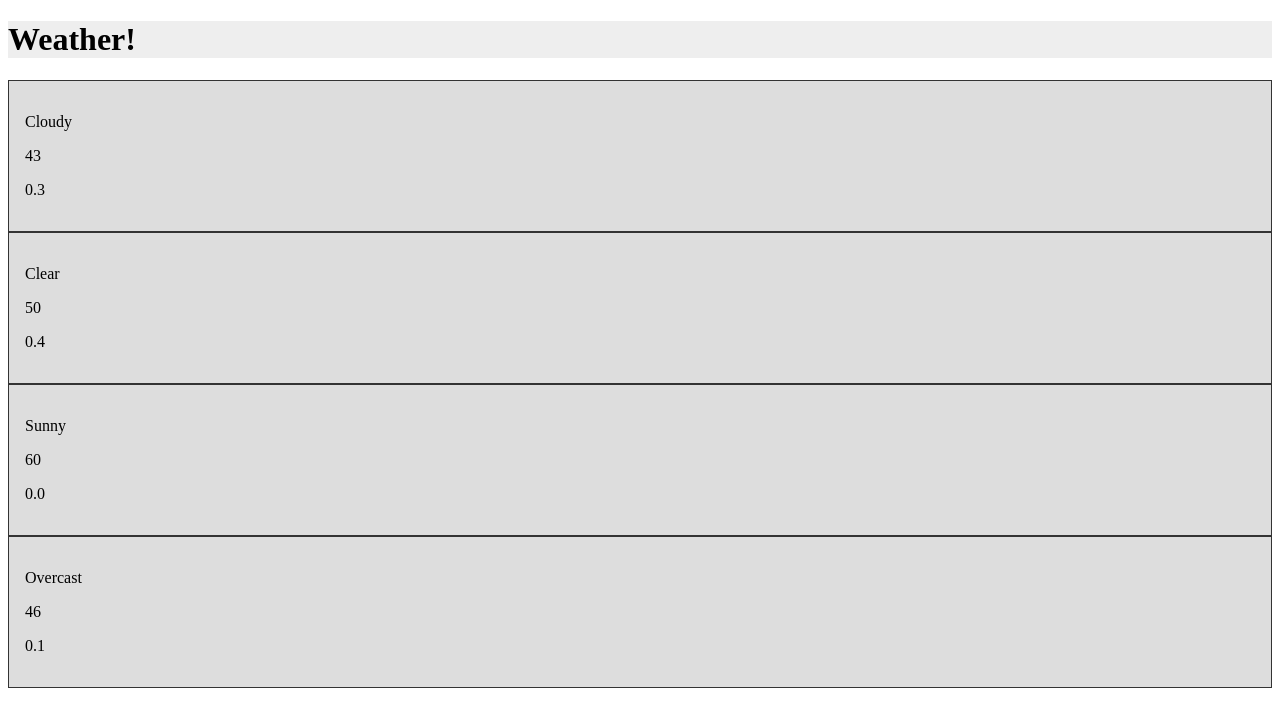
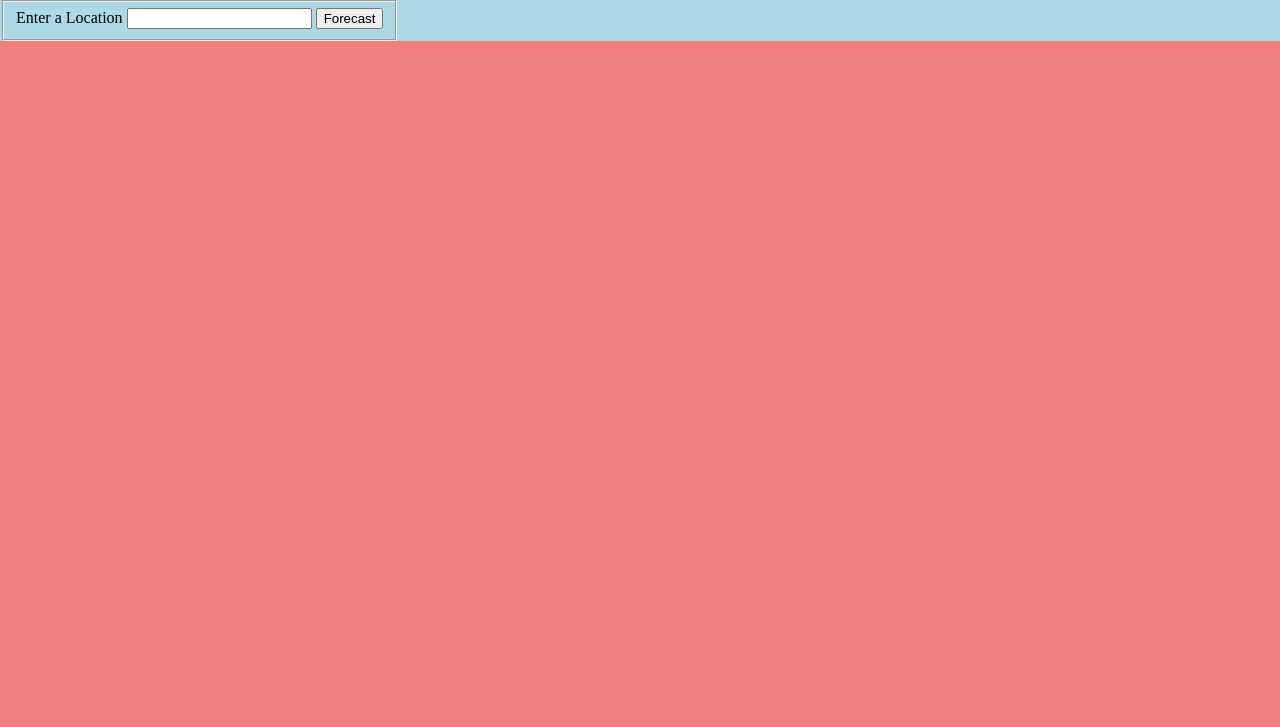
Before and after one commit to sammoneal/weather, a Flask app: page / in a window 1280 px wide. Shown: the top 727 px of the page. Run offline with Flask 2, Linux system fonts and the light colour scheme.

Commit message:
Pushing to github.

```diff
--- a/app.py
+++ b/app.py
@@ -1,18 +1,32 @@
-from flask import Flask, render_template
+from flask import Flask, render_template, request
+from flask.helpers import url_for
+from werkzeug.utils import redirect
 from weather_api import WeatherAPI, Cords, geolocator
+from forms import SearchForm
 
 app = Flask(__name__)
+app.secret_key = 'ac23959ac002afac32be8093c72920ea'
 
-weather_dummy = [("Cloudy",43,0.3),("Clear",50,0.4),("Sunny",60,0.0),("Overcast",46,0.1)]
+@app.route('/', methods=['GET', 'POST'])
+@app.route('/search', methods=['GET', 'POST'])
+def search():
+    form = SearchForm()
+    if form.validate_on_submit():
+        return redirect(url_for('weather', lat=form.geocoded.latitude, long=form.geocoded.longitude))
+    return render_template('search.html', title='My Weather Site', form=form)
 
-@app.route('/')
-@app.route('/home')
-def home():
-    return render_template('home.html', title='Home', weather=weather_dummy)
+@app.route('/weather/<lat>/<long>')
+def weather(lat, long):
+    weather = WeatherAPI(lat, long)
+    return render_template('weather.html', title=weather.city+' - Weather', weather=weather)
 
-#@app.route('/search')
-#    raise NotImplementedError
 
+
+
+
+
+
+#CSS grid refs
 @app.route('/grid')
 def grid():
     return render_template('grid.html')
--- a/forms.py
+++ b/forms.py
@@ -1,5 +1,4 @@
 from flask_wtf import FlaskForm
-from geopy import geocoders
 from wtforms import StringField, SubmitField
 from wtforms.validators import DataRequired, ValidationError
 from weather_api import geolocator
@@ -8,6 +7,12 @@ class SearchForm(FlaskForm):
     location = StringField('Enter a Location', validators=[DataRequired()])
     submit = SubmitField('Forecast')
 
+    def __init__(self):
+        super().__init__()
+        self.geocoded = None
+
     def validate_location(self, location):
-        if not geolocator.geocode(location):
+        coded_loc = geolocator.geocode(location.data, country_codes='US')
+        if coded_loc is None:
             raise ValidationError('Please enter a valid US location.')
+        self.geocoded = coded_loc
--- a/static/main.css
+++ b/static/main.css
@@ -1,12 +1,91 @@
-.header{
-    background: #eee;
+html {
+    background: lightcoral;
 }
 
-.body{
-    background: #ddd;
+body{
+    padding: 0px;
+    margin: 0px;
 }
 
-.entry{
+nav {
+    display: block;
+    height: 4em;
+    background-color: black;
+}
+
+nav>a {
+    color: white;
+    font-size: xx-large;
+}
+
+nav>form {
+
+}
+
+.weather-wrapper{
+    margin-left: 10pc;
+    margin-right: 10pc;
+    display: grid;
+    grid-template-columns: 1.5fr repeat(7, 1fr);
+    grid-auto-rows: minmax(1em, auto);
+    grid-gap: 1em;
+}
+
+.weather-title{
+    border: #333 1px solid;
+    text-align: center;
+    padding: 10px;
+    grid-row: 1;
+}
+
+.weather-entry-big{
+    border: #333 1px solid;
+    padding: 1em;
+    display: grid;
+    grid-template-columns: 3;
+}
+
+.big-icon{
+    grid-column: 1/2;
+    grid-row: 1/2;
+}
+
+.big-temp{
+    grid-column: 3;
+    grid-row: 1;
+}
+
+.big-wind{
+    grid-column: 3;
+    grid-row: 2;
+}
+
+.big-desc{
+    grid-column: 1/3;
+    grid-row: 3;
+}
+
+.weather-entry{
     border: #333 1px solid;
     padding: 1em;
 }
+
+.weather-city{
+    margin-left: 10pc;
+}
+
+.form-group{
+    display: inline;
+}
+
+.search{
+    background: lightblue;
+}
+
+.legend{
+
+}
+
+.invalid-feedback{
+
+}
--- a/templates/home.html
+++ b/templates/home.html
@@ -1,24 +1,17 @@
-<!DOCTYPE html>
-<html lang="en">
-<head>
-    <meta charset="UTF-8">
-    <meta http-equiv="X-UA-Compatible" content="IE=edge">
-    <meta name="viewport" content="width=device-width, initial-scale=1.0">
-    <title>Document</title>
-    <link rel="stylesheet" href="{{ url_for('static', filename='main.css') }}">
-</head>
-<body>
-    <div class="header">
-        <h1>Weather!</h1>
-    </div>
-    <div class="body">
+{% extends 'layout.html' %}
+{% block content %}
+<div class="header">
+    <h1>Weather!</h1>
+</div>
+<div class="body">
+    <div class="weather-wrapper">
         {% for item in weather %}
-            <div class="entry">
+            <div class="weather-entry">
                 <p>{{ item[0] }}</p>
                 <p>{{ item[1] }}</p>
                 <p>{{ item[2] }}</p>
             </div>
         {% endfor %}
     </div>
-</body>
-</html>
+</div>
+{% endblock content %}
--- /dev/null
+++ b/templates/layout.html
@@ -0,0 +1,13 @@
+<!DOCTYPE html>
+<html lang="en">
+<head>
+    <meta charset="UTF-8">
+    <meta http-equiv="X-UA-Compatible" content="IE=edge">
+    <meta name="viewport" content="width=device-width, initial-scale=1.0">
+    <title>{{ title }}</title>
+    <link rel="stylesheet" href="{{ url_for('static', filename='main.css') }}">
+</head>
+<body>
+    {% block content %}
+    {% endblock content %}
+</body>
--- /dev/null
+++ b/templates/search.html
@@ -0,0 +1,26 @@
+{% extends 'layout.html' %}
+{% block content %}
+<div class="search">
+    <form action="" method="POST">
+        {{ form.hidden_tag() }}
+        <fieldset class="form-group">
+            <div class="form-group">
+                {{ form.location.label }}
+                {% if form.location.errors  %}
+                {{ form.location }}
+                <div class="invalid-feedback">
+                    {% for error in form.location.errors %}
+                    <span>{{ error }}</span>
+                    {% endfor %}
+                </div>
+                {% else %}
+                {{ form.location }}
+                {% endif %}
+            </div>
+            <div class="form-group">
+                {{ form.submit() }}
+            </div>
+        </fieldset>
+    </form>
+</div>
+{% endblock content %}
--- a/weather_api.py
+++ b/weather_api.py
@@ -1,8 +1,6 @@
 import requests
 from collections import namedtuple
 from geopy.geocoders import Nominatim
-
-api_url = "https://api.weather.gov/points/"
 
 Cords = namedtuple('Cords', ['lat', 'lng'])
 
@@ -10,9 +8,11 @@ geolocator = Nominatim(user_agent='flask_weather')
 
 class WeatherAPI():
 
-    def __init__(self, cords) -> None:
-        self.cords = cords
-        url_endpoint = api_url + f"{self.cords.lat},{self.cords.lng}"
+    API_URL = "https://api.weather.gov/points/"
+
+    def __init__(self, lat, lng) -> None:
+        self.lat, self.lng = lat, lng
+        url_endpoint = self.API_URL + f"{self.lat},{self.lng}"
         geo = requests.get(url_endpoint).json()
         self.location = geo["properties"]['relativeLocation']
         self.url_forecast = geo["properties"]['forecast']
@@ -35,14 +35,21 @@ if __name__ == '__main__':
     dc = Cords(38.8894,-77.0352)
     kirkland = Cords(47.6769,-122.2060)
 
-    dc_weather = WeatherAPI(dc)
-    kirk_weather = WeatherAPI(kirkland)
+    dc_weather = WeatherAPI(*dc)
+    print(dc_weather.city)
+    kirk_weather = WeatherAPI(*kirkland)
 
     my_location = geolocator.geocode(input('Enter a US location:'))
-    my_weather = WeatherAPI(Cords(my_location.latitude,my_location.longitude))
+    my_weather = WeatherAPI(my_location.latitude,my_location.longitude)
 
     for obj in [dc_weather,kirk_weather,my_weather]:
         print(f"*****{obj.city}*****")
         for item in obj.forecast:
             print(f"{item['name']}: {item['shortForecast']} {item['temperature']}F")
         print('\n')
+
+    print(f"*****{my_weather.city}*****")
+    for index, item in enumerate(my_weather.hourly):
+        print(f"Now+{index}: {item['shortForecast']} {item['temperature']}F")
+        if index > 8:
+            break
```
Also changed, not shown: templates/weather.html (added, +32 -0 lines), 1 other file.
